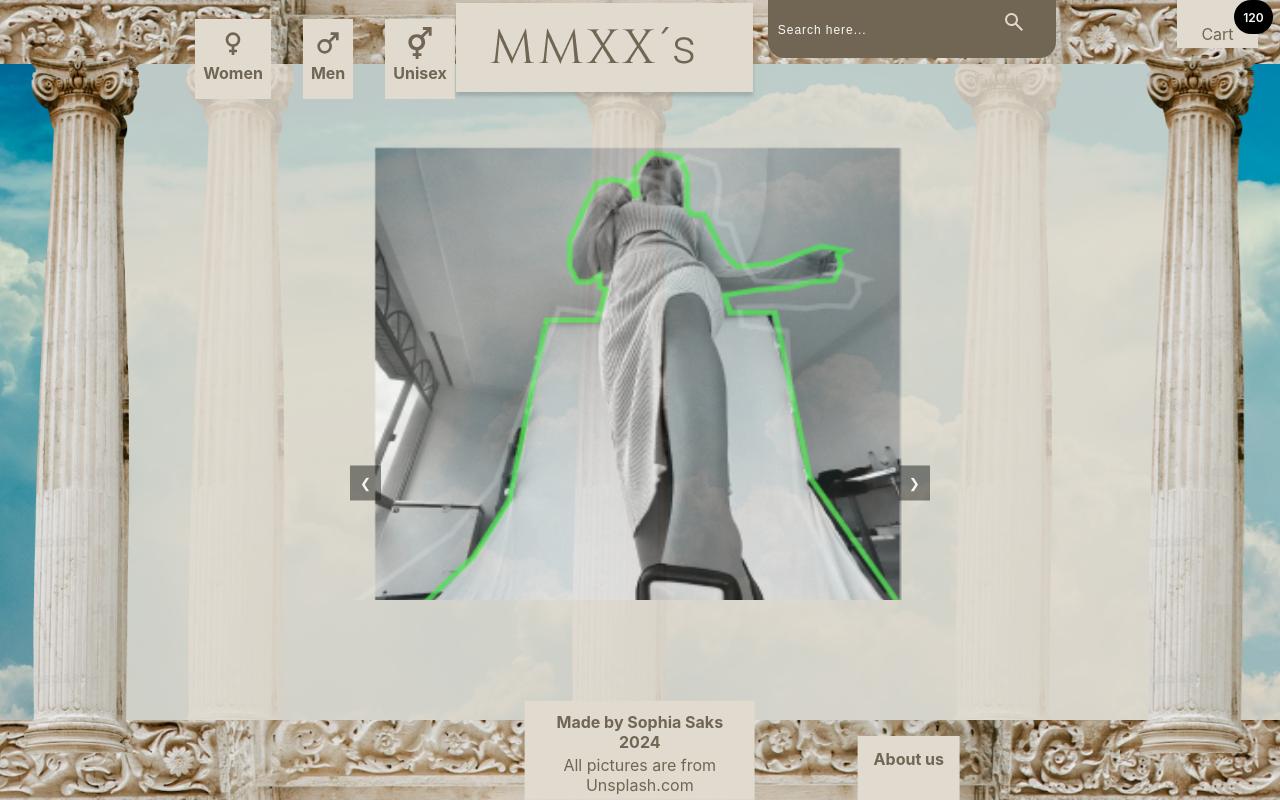
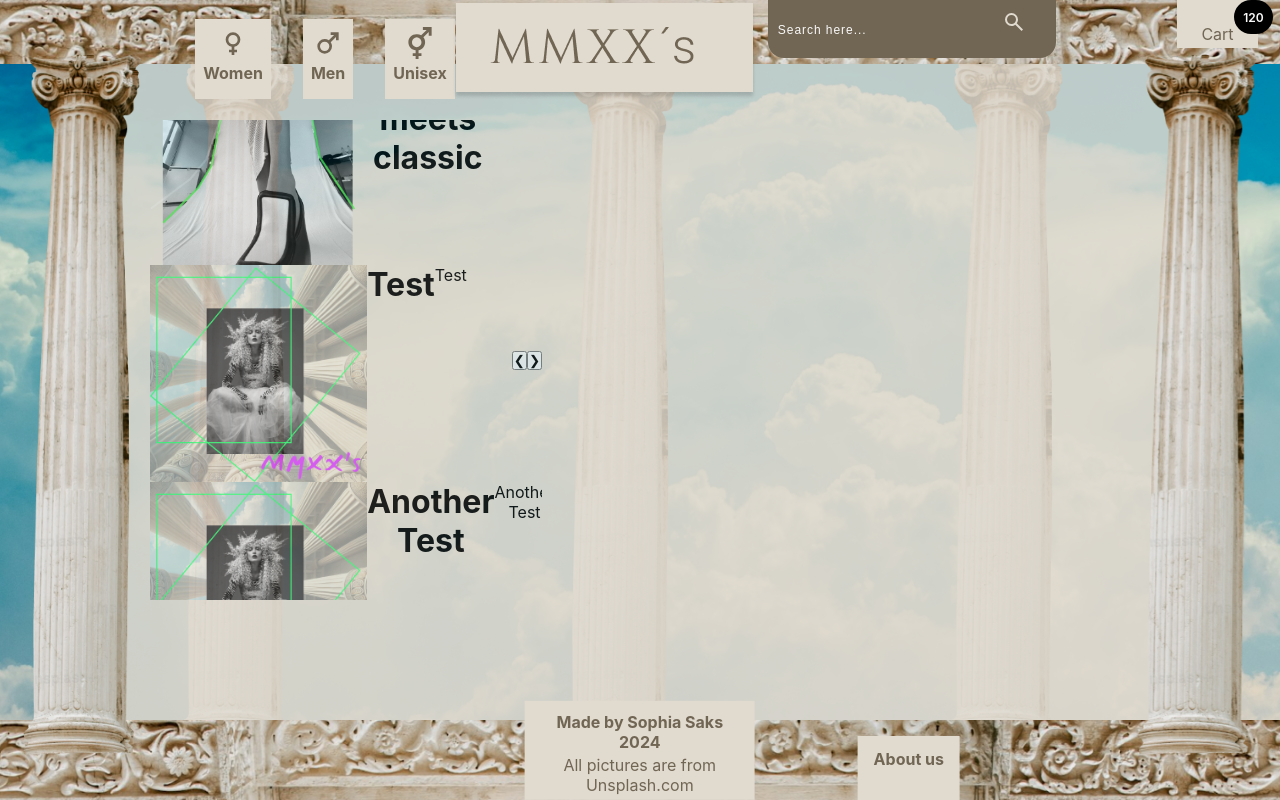
Before and after one commit to SophiaSaks/clothing-store, a React (Create React App) app in the folder clothing-store-frontend/: page / in a window 1280 px wide. Built offline with nearby package versions, Linux system fonts and the light colour scheme.

Commit message:
working on FE

```diff
--- a/clothing-store-frontend/src/components/StartPrimary.css
+++ b/clothing-store-frontend/src/components/StartPrimary.css
@@ -1,29 +1,31 @@
 .carousel {
-    position: relative;
-    width: 600px;
+    display: flex;
+    justify-content: center;
+    align-items: center;
+    width: 40%;
     overflow: hidden;
-    margin: auto;
 }
 
-.carousel-slides {
-    display: flex;
+.carouselSlides {
     transition: transform 0.5s ease-in-out;
+    border-image: url("../assets/_/Pillar.png") 30;
     width: 100%;
+    height: 100%;
 }
 
-.carousel-slide {
-    flex: 0 0 100%;
+.carouselSlide {
+    display: flex;
+    align-items: row;
     text-align: center;
 }
 
-.carousel-slide img {
-    width: 100%;
-    display: block;
+.carouselSlide img {
+    width: 60%;
+    height: 60%;
 }
 
-.carousel-slide span {
-    display: block;
-    margin-top: 10px;
+.carouselSlide span {
+    font-size: 2rem;
     font-weight: bold;
 }
 
@@ -39,10 +41,13 @@
     z-index: 10;
 }
 
-.carousel-button.prev {
-    left: 10px;
+.carouselButton.prev {
+    display: flex;
+    justify-self: flex-start;
 }
 
-.carousel-button.next {
-    right: 10px;
+.carouselButton.next {
+    display: flex;
+    justify-self: flex-end;
+
 }
--- a/clothing-store-frontend/src/components/StartPrimary.jsx
+++ b/clothing-store-frontend/src/components/StartPrimary.jsx
@@ -31,16 +31,16 @@ function StartPrimary () {
     };
 return(
     <div className="carousel">
-    {/* Slide Wrapper */}
+
     <div
-        className="carousel-slides"
+        className="carouselSlides"
         style={{
             transform: `translateX(-${currentIndex * 100}%)`,
             transition: 'transform 0.5s ease-in-out'
         }}
     >
         {images.map((image, index) => (
-            <div className="carousel-slide" key={index}>
+            <div className="carouselSlide" key={index}>
                 <img src={image.src} alt={image.caption} />
                 <span>{image.title}</span>
                 <p>{image.content}</p>
@@ -48,9 +48,8 @@ return(
         ))}
     </div>
 
-    {/* Navigation Buttons */}
-    <button onClick={goToPrevious} className="carousel-button prev">❮</button>
-    <button onClick={goToNext} className="carousel-button next">❯</button>
+    <button onClick={goToPrevious} className="carouselButton prev">❮</button>
+    <button onClick={goToNext} className="carouselButton next">❯</button>
 </div>
 )
 }
```
